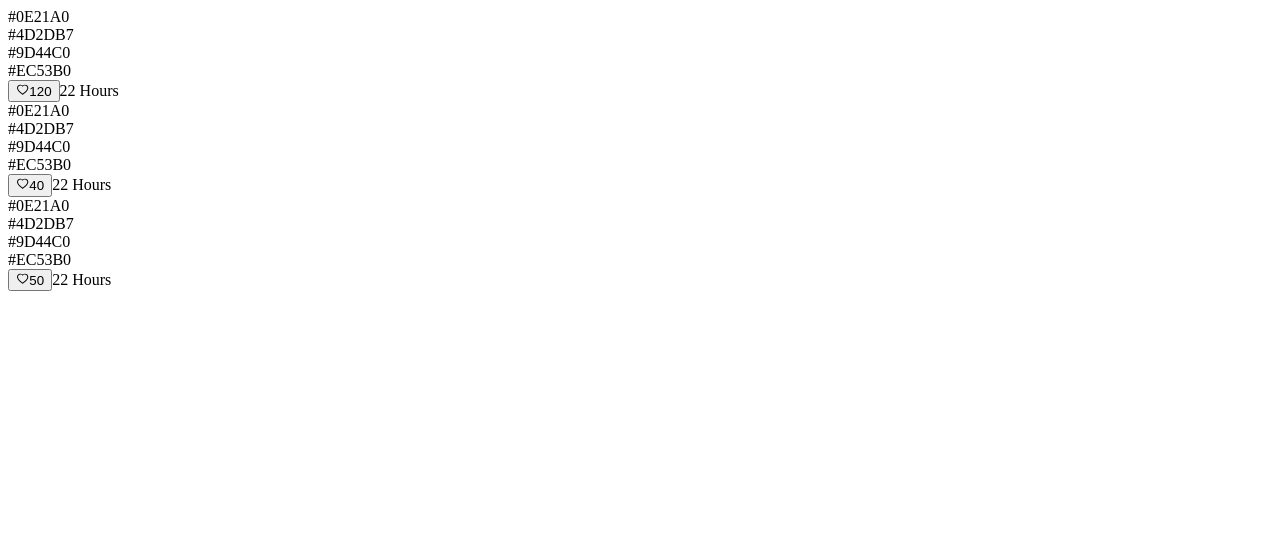
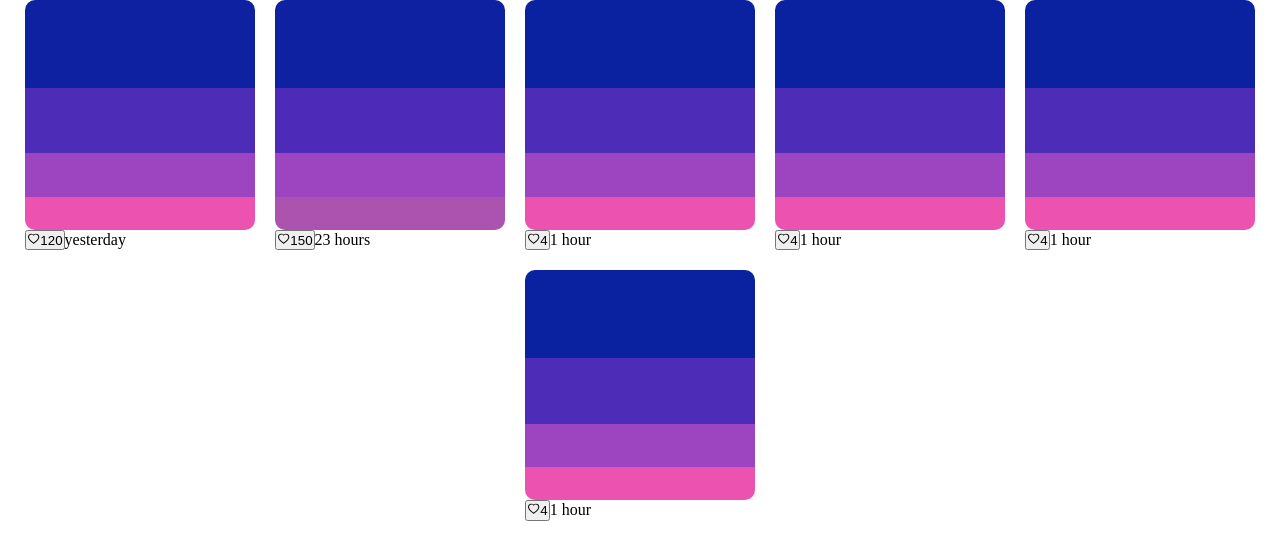
Before and after one commit to matiasgimenezagustin/UTN-ComisionNocturna-Junio, a React (Vite) app in the folder clase 19/React clases/: page / in a window 1280 px wide. Shown: the top 560 px of the page. Built offline with nearby package versions, Linux system fonts and the light colour scheme.

Commit message:
colors con react

```diff
--- a/clase 19/React clases/src/App.jsx
+++ b/clase 19/React clases/src/App.jsx
@@ -1,24 +1,18 @@
 import React from 'react'
 import { ColorCard, Header } from './Components'
+import { colorCards } from './dataColors'
 
 
 const App = () => {
-  const carta1 ={
-    likes: 120,
-    date: 'yesterday',
-    colores: [
-      '#0E21A0',
-      '#4D2DB7',
-      '#9D44C0',
-      '#EC53B0'
-    ],
-    id: 1
-  }
+
   return (
-    <div>
-      <ColorCard likes={120}/>
-      <ColorCard likes={40}/>
-      <ColorCard likes={50}/>
+    <div className='cardColorsList'>
+
+      {
+        colorCards.map(({likes, colores, date, id}) =>(
+          <ColorCard likes={likes} colores={colores} id={id} date={date} key={id}/>
+        ) )
+      }
     </div>
   )
 }
--- a/clase 19/React clases/src/Components/ColorCard/ColorCard.jsx
+++ b/clase 19/React clases/src/Components/ColorCard/ColorCard.jsx
@@ -1,33 +1,41 @@
 import React from 'react'
 import {AiOutlineHeart, AiFillHeart} from 'react-icons/ai'
+import './colorCard.css'
+const ColorCard = ({likes, date, colores, id}) => {
 
-const ColorCard = ({likes}) => {
+
+
 
   return (
     <div className='colorCard'>
         <div className='colores'>
-            <div>
-                <span>#0E21A0</span>
-            </div>
-            <div>
-                <span>#4D2DB7</span>
-            </div>
-            <div>
-                <span>#9D44C0</span>
-            </div>
-            <div>
-                <span>#EC53B0</span>
-            </div>
+            <ColorsList colors={colores}/>
         </div>
         <div className='colorCardControls'>
             <button>
                 <AiOutlineHeart/>
                 {likes}
             </button>
-            <span>22 Hours</span>
+            <span>{date}</span>
+
         </div>
     </div>
   )
 }
 
 export default ColorCard
+
+
+const ColorsList = ({colors}) =>{
+    return(
+        <>
+            {
+                colors.map((color, index) =>(
+                    <div key={index} style={{backgroundColor: color}}>
+                        <span>{color}</span>
+                    </div>
+                ))
+            }
+        </>
+    )
+}
--- a/clase 19/React clases/src/Components/ColorCard/colorCard.css
+++ b/clase 19/React clases/src/Components/ColorCard/colorCard.css
@@ -0,0 +1,59 @@
+*{
+    padding: 0;
+    margin: 0;
+    box-sizing: border-box;
+    outline: none;
+    list-style-type: none;
+}
+
+.colorCard{
+    width: 230px;
+    display: flex;
+    flex-direction: column;
+}
+
+.colorCard .colores{
+    height: 230px;
+    display: flex;
+    flex-direction: column;
+    border-radius: 10px;
+    overflow: hidden;
+}
+
+.colorCard .colores div:nth-child(1){
+    flex: 4;
+}
+.colorCard .colores div:nth-child(2){
+    flex: 3;
+}
+.colorCard .colores div:nth-child(3){
+    flex: 2;
+}
+
+.colorCard .colores div:nth-child(4){
+    flex: 1.5;
+}
+.colorCard .colores div {
+    display: flex;
+    align-items: end;
+
+}
+
+.colorCard .colores div span{
+    display: none;
+}
+
+.colorCard .colores div:hover span{
+    display: flex;
+    background-color: rgba(0, 0, 0, 0.276);
+    color: white;
+    padding: 5px;
+}
+
+
+.cardColorsList{
+    display: flex;
+    flex-wrap: wrap;
+    justify-content: center;
+    gap: 20px;
+}
--- /dev/null
+++ b/clase 19/React clases/src/dataColors.js
@@ -0,0 +1,68 @@
+export  const colorCards = [
+    {
+        likes: 120,
+        date: 'yesterday',
+        colores: [
+        '#0E21A0',
+        '#4D2DB7',
+        '#9D44C0',
+        '#EC53B0'
+        ],
+        id: 1
+    },
+    {
+        likes: 150,
+        date: '23 hours',
+        colores: [
+            '#0E21A0',
+            '#4D2AB7',
+            '#9D44C0',
+            '#AC53B0'
+        ],
+        id: 2
+    },
+    {
+        likes: 4,
+        date: '1 hour',
+        colores: [
+            '#0A21A0',
+            '#4D2DB7',
+            '#9D44C0',
+            '#EC53B0'
+        ],
+        id: 3
+    },
+    {
+        likes: 4,
+        date: '1 hour',
+        colores: [
+            '#0A21A0',
+            '#4D2DB7',
+            '#9D44C0',
+            '#EC53B0'
+        ],
+        id: 4
+    },
+    {
+        likes: 4,
+        date: '1 hour',
+        colores: [
+            '#0A21A0',
+            '#4D2DB7',
+            '#9D44C0',
+            '#EC53B0'
+        ],
+        id: 5
+    },
+    {
+        likes: 4,
+        date: '1 hour',
+        colores: [
+            '#0A21A0',
+            '#4D2DB7',
+            '#9D44C0',
+            '#EC53B0'
+        ],
+        id: 6
+    }
+  ]
```
